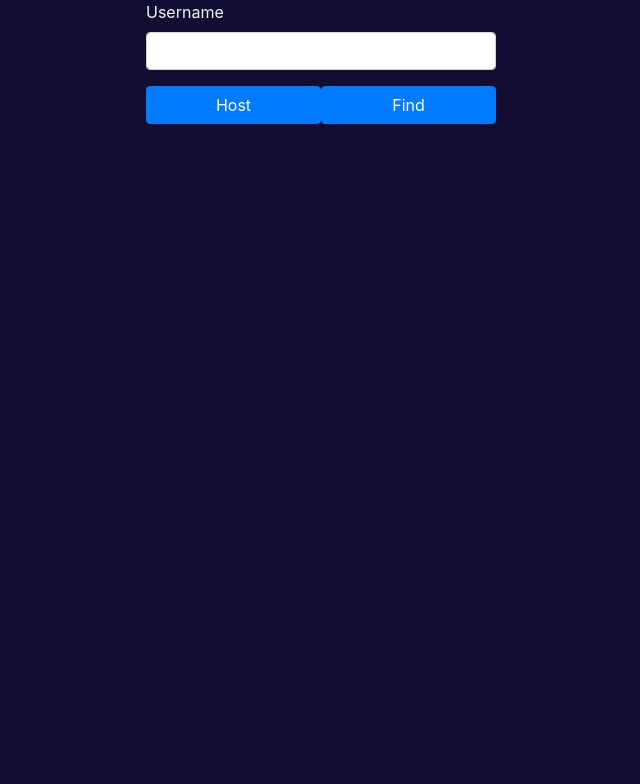
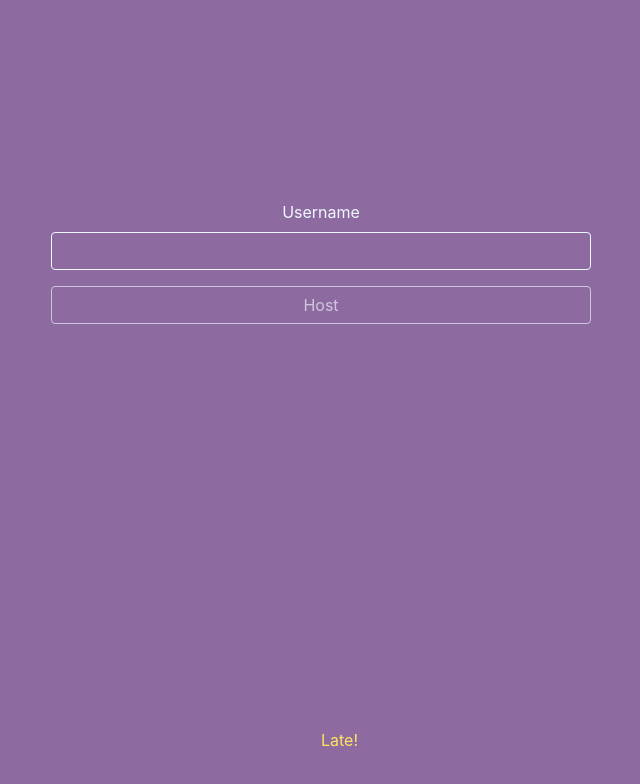
Before and after one commit to qystaubai/late, a React (Create React App) app: page / in a window 1280 px wide. Shown: the top 784 px of the page, without its empty margins (319-959 px from the left). Built offline with nearby package versions, Linux system fonts and the light colour scheme.

Commit message:
redesign

```diff
--- a/package.json
+++ b/package.json
@@ -38,5 +38,8 @@
       "last 1 firefox version",
       "last 1 safari version"
     ]
+  },
+  "devDependencies": {
+    "typescript": "^3.9.7"
   }
 }
--- a/src/App.tsx
+++ b/src/App.tsx
@@ -6,7 +6,8 @@ import {LobbyPage} from "./pages/LobbyPage";
 
 const App: React.FC = () => {
   return (
-    <div className="container">
+    <div className="container text-center">
+
       <Router>
         <Switch>
             <Route path={"/"} component={LoginPage} exact/>
@@ -14,6 +15,7 @@ const App: React.FC = () => {
             <Redirect to={'/'}/>
         </Switch>
       </Router>
+        <label id="logo">Late!</label>
     </div>
   );
 }
--- a/src/components/buttonComp.tsx
+++ b/src/components/buttonComp.tsx
@@ -11,7 +11,7 @@ const ButtonComp: React.FC<Props> = (props: Props) => {
 
 
         <>
-            <button onClick={() =>{props.toggle()}}>
+            <button className="btn" onClick={() =>{props.toggle()}}>
                 {props.button}
             </button>
         </>
--- a/src/index.css
+++ b/src/index.css
@@ -1,11 +1,13 @@
 @import '~bootstrap/dist/css/bootstrap.min.css';
 
 /*
+#8D6A9F - main purple
 #120D31 - main dark blue
 #CCE6F6 - main light blue
 #4BA3C3 - blue
 #D62839 - red
-#F5CB5C - yellow
+#F5CB5C - yellow - E9D758 - #FFE45E - good one
+#F0F8FF - white
 */
 body {
   margin: 0;
@@ -14,11 +16,50 @@ body {
     sans-serif;
   -webkit-font-smoothing: antialiased;
   -moz-osx-font-smoothing: grayscale;
-  background-color: #120D31;
-  color: aliceblue;
+  background-color: #8D6A9F;
+  color: #F0F8FF;
+}
+
+.btn {
+  color: #F0F8FF;
+  border-color: #F0F8FF;
+}
+
+.btn:hover {
+  color: #FFE45E;
 }
 
 code {
   font-family: source-code-pro, Menlo, Monaco, Consolas, 'Courier New',
     monospace;
 }
+
+.container {
+  height: 100vh;
+}
+
+#logo {
+  color: #FFE45E;
+  position: absolute;
+  bottom: 5vh;
+}
+
+.form-container {
+  padding-top: 25vh;
+}
+
+.form-control, .form-control:focus {
+  background-color: transparent;
+  border-color: #F0F8FF;
+  color: #F0F8FF;
+}
+
+.test {
+  border: 1px solid #F0F8FF;
+}
+
+.button-tab {
+  display: flex;
+  flex-direction: column;
+  justify-content: space-evenly;
+}
--- a/src/pages/LobbyPage.tsx
+++ b/src/pages/LobbyPage.tsx
@@ -39,10 +39,10 @@ export const LobbyPage: React.FC<Props> = (props: Props) => {
                 </div>
             </div>
             <div className='main-content row'>
-                <div className='col-2'>
+                <div className='col-2 button-tab'>
                     <ButtonTab toggle={toggle}/>
                 </div>
-                <div className='col-10'>
+                <div className='col-10 test'>
                     <ContentTab content={cont}/>
                 </div>
             </div>
--- a/src/pages/LoginPage.tsx
+++ b/src/pages/LoginPage.tsx
@@ -15,8 +15,9 @@ export const LoginPage: React.FC = () => {
     }
     return (
         <>
-            <div className="row justify-content-center">
-                <form className="col-4">
+
+            <div className="form-container row justify-content-center">
+                <form className="col-6">
                     <div className="form-group">
                         <label htmlFor="username">Username</label>
                         <input className="form-control" id="username" onChange={handleChange}/>
@@ -28,16 +29,7 @@ export const LoginPage: React.FC = () => {
                             fromHost: true
                         }
                     }}>
-                        <button className="btn btn-primary col-6" onClick={host}>Host</button>
-                    </Link>
-                    <Link to={{
-                        pathname: "/lobby",
-                        state: {
-                            username: username,
-                            fromHost: false
-                        }
-                    }}>
-                        <button className="btn btn-primary col-6">Find</button>
+                        <button className="btn btn-outline col-12" disabled={!username} onClick={host}>Host</button>
                     </Link>
                 </form>
             </div>
```
Also changed, not shown: public/index.html (+0 -23 lines), src/logo.svg (deleted).
